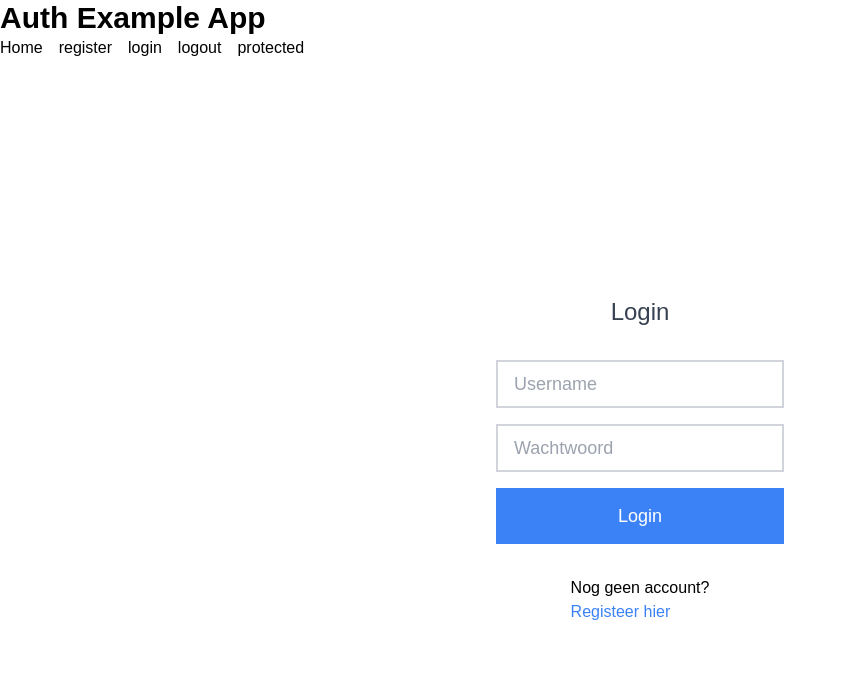
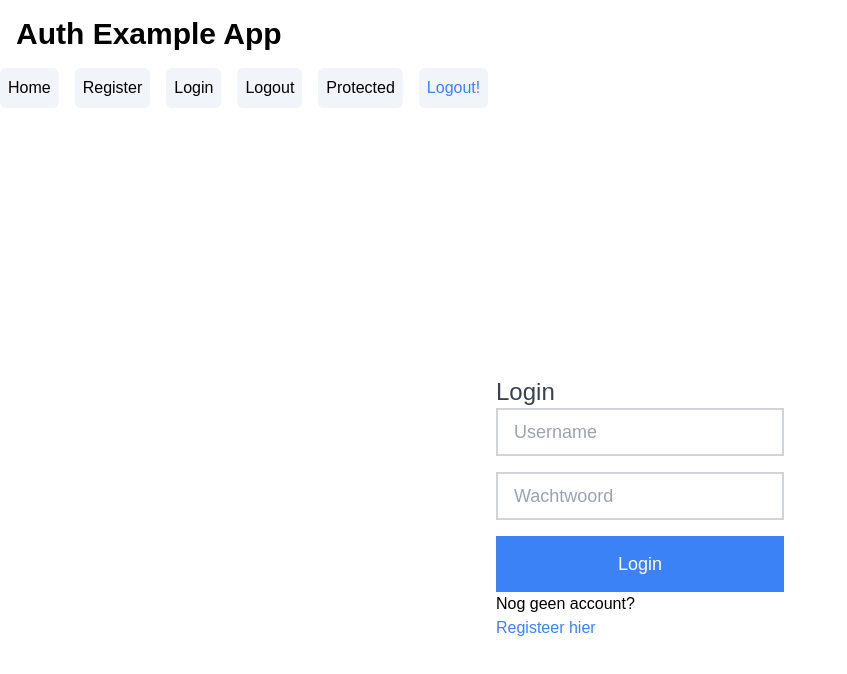
Before and after one commit to faroeq33/authexample, a React (Vite) app: page /login in a window 1280 px wide. Shown: the top 674 px of the page, without its empty margins (0-847 px from the left). Built offline with nearby package versions, Linux system fonts and the light colour scheme.

Commit message:
Update styling

```diff
--- a/src/layouts/Layout.tsx
+++ b/src/layouts/Layout.tsx
@@ -6,12 +6,18 @@ function Layout() {
   return (
     <>
       <header>
-        <H1>Auth Example App</H1>
-        <Nav />
+        <div className="p-4">
+          <H1>Auth Example App</H1>
+        </div>
+        <div className="flex gap-4">
+          <Nav />
+        </div>
       </header>
-      <main>
-        <Outlet />
-      </main>
+      <div className="flex flex-col items-center justify-center h-screen space-y-8 font-custom">
+        <main>
+          <Outlet />
+        </main>
+      </div>
     </>
   );
 }
--- a/src/layouts/Nav.tsx
+++ b/src/layouts/Nav.tsx
@@ -1,7 +1,11 @@
 import { Link } from "react-router";
 import { ROUTES } from "../router/CustomRouter";
+import { useAuth } from "../authentication/AuthHooks/useAuth";
+import { PropsWithChildren } from "react";
 
 function Nav() {
+  const authHandler = useAuth();
+
   const fields = [
     {
       name: "Home",
@@ -26,15 +30,32 @@ function Nav() {
   ];
   return (
     <nav>
-      <ul className="flex gap-4">
+      <ul className="flex items-center justify-center gap-4">
         {fields.map((field, index) => (
-          <li key={index}>
+          <NavItem key={index}>
             <Link to={field.path}>{field.name}</Link>
-          </li>
+          </NavItem>
         ))}
+
+        <NavItem>
+          <button
+            className="text-blue-500 hover:underline"
+            onClick={() => authHandler.logout()}
+          >
+            Logout!
+          </button>
+        </NavItem>
       </ul>
     </nav>
   );
 }
 
+const NavItem = ({ children }: PropsWithChildren) => {
+  return (
+    <li className="p-2 capitalize rounded-md bg-slate-100 hover:underline">
+      {children}
+    </li>
+  );
+};
+
 export default Nav;
--- a/src/pages/Home.tsx
+++ b/src/pages/Home.tsx
@@ -5,6 +5,7 @@ export default function HomePage() {
   return (
     <>
       <H1>Homepage</H1>
+
       <Link to="/register" className="text-blue-800 underline">
         Signup/Register
       </Link>
--- a/src/pages/Login.tsx
+++ b/src/pages/Login.tsx
@@ -59,7 +59,7 @@ export default function Login() {
     : "border-gray-300";
 
   return (
-    <div className="flex flex-col items-center justify-center h-screen space-y-8 font-custom">
+    <>
       <span className="text-2xl text-gray-700">Login</span>
       {errors.root?.apiError && (
         <p className="text-red-500">{errors.root?.apiError.message}</p>
@@ -68,9 +68,14 @@ export default function Login() {
         onSubmit={handleSubmit(onSubmit)}
         className="flex flex-col space-y-4"
       >
-        {formstatus}
+        {formstatus && (
+          <span className="text-green-500">
+            Login successfull, go to a protected route in order to see if it
+            works
+          </span>
+        )}
         <input
-          autoComplete="current-password"
+          autoComplete="username"
           type="text"
           {...register("username", {
             required: { value: true, message: "Wachtwoord is verplicht" },
@@ -109,7 +114,7 @@ export default function Login() {
           </span>
         </Link>
       </div>
-    </div>
+    </>
   );
 }
 
--- a/src/pages/Logout.tsx
+++ b/src/pages/Logout.tsx
@@ -1,7 +1,9 @@
+import H1 from "../ui/H1";
+
 export default function LogoutPage() {
   return (
     <>
-      <h1>loginpage</h1>
+      <H1>loginpage</H1>
     </>
   );
 }
--- a/src/ui/H1.tsx
+++ b/src/ui/H1.tsx
@@ -1,7 +1,7 @@
 import { PropsWithChildren } from "react";
 
 function H1({ children }: PropsWithChildren) {
-  return <h1 className="text-3xl font-bold">{children}</h1>;
+  return <h1 className="text-3xl font-bold text-left">{children}</h1>;
 }
 
 export default H1;
```
